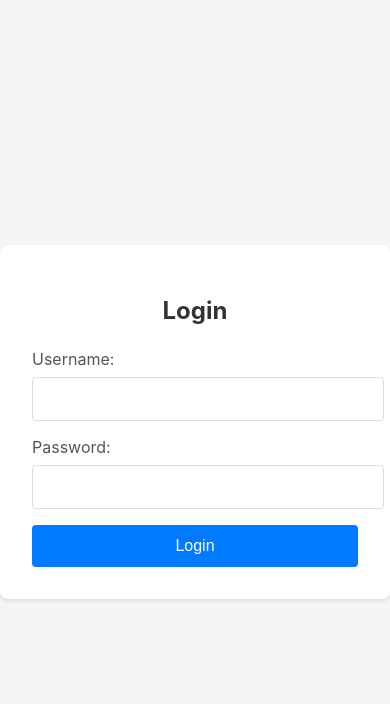
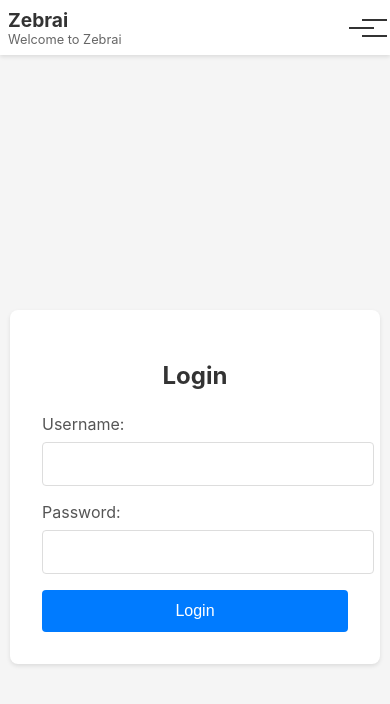
Before and after one commit to estainit/zebrai, a React (Create React App) app in the folder frontend/: page /login in a window 390 px wide. Shown: the top 704 px of the page. Built offline with nearby package versions, Linux system fonts and the light colour scheme.

Commit message:
nav bar and login

```diff
--- a/frontend/src/App.css
+++ b/frontend/src/App.css
@@ -1,9 +1,17 @@
 .App {
-  text-align: center;
   min-height: 100vh;
-  background-color: #f5f5f5;
   display: flex;
   flex-direction: column;
+  background-color: #f5f5f5;
+}
+
+.main-content {
+  flex: 1;
+  padding: 20px;
+  max-width: 1200px;
+  width: 100%;
+  margin: 0 auto;
+  box-sizing: border-box;
 }
 
 .App-header {
@@ -121,8 +129,12 @@ button:disabled {
   box-sizing: border-box;
 }
 
-/* Responsive Design */
+/* Responsive adjustments */
 @media (max-width: 768px) {
+  .main-content {
+    padding: 15px;
+  }
+
   .header-content {
     flex-direction: column;
     align-items: center;
@@ -145,6 +157,10 @@ button:disabled {
 }
 
 @media (max-width: 480px) {
+  .main-content {
+    padding: 10px;
+  }
+
   .App-header {
     padding: 10px;
   }
--- a/frontend/src/App.js
+++ b/frontend/src/App.js
@@ -1,8 +1,10 @@
 import React, { useState, useRef, useEffect } from 'react';
 import { v4 as uuidv4 } from 'uuid'; // Import uuid
+import { BrowserRouter as Router, Routes, Route, Navigate, useLocation } from 'react-router-dom';
+import { AuthProvider, useAuth } from './context/AuthContext';
 import Login from './components/Login';
 import TranscriptionList from './components/TranscriptionList';
-import { useAuth } from './context/AuthContext';
+import Navigation from './components/Navigation';
 import './App.css';
 
 // --- Configuration ---
@@ -46,12 +48,25 @@ const getIOSAudioSettings = () => {
   };
 };
 
-function App() {
+const PrivateRoute = ({ children }) => {
+  const { isLoggedIn } = useAuth();
+  const location = useLocation();
+
+  if (!isLoggedIn) {
+    // Redirect to login but save the attempted URL
+    return <Navigate to="/login" state={{ from: location }} replace />;
+  }
+
+  return children;
+};
+
+const AppContent = () => {
   const { isLoggedIn, authToken, username, logout, webSocketRef, handleSessionExpired } = useAuth();
   const [isRecording, setIsRecording] = useState(false);
   const [transcript, setTranscript] = useState('');
   const [error, setError] = useState('');
   const [recordingDuration, setRecordingDuration] = useState(0);
+  const location = useLocation();
 
   // Refs to hold instances that shouldn't trigger re-renders on change
   const mediaRecorderRef = useRef(null);
@@ -297,49 +312,48 @@ function App() {
     return `${hours.toString().padStart(2, '0')}:${minutes.toString().padStart(2, '0')}:${secs.toString().padStart(2, '0')}`;
   };
 
-  if (!isLoggedIn) {
-    return <Login />;
-  }
-
   return (
     <div className="App">
-      <header className="App-header">
-        <div className="header-content">
-          <h1>Real-time Transcription Assistant</h1>
-          <div className="user-info">
-            <span>Welcome, {username}</span>
-            <button onClick={logout} className="logout-button">Logout</button>
-          </div>
-        </div>
-        <button onClick={isRecording ? stopRecording : startRecording}>
-          {isRecording ? 'Stop Recording' : 'Start Recording'}
-        </button>
-        <p>Status: {isRecording ? 'Recording...' : 'Idle'}</p>
-        {isRecording && <p>Duration: {formatDuration(recordingDuration)}</p>}
-        {error && <p style={{ color: 'red' }}>Error: {error}</p>}
-        <div className="transcript-container">
-          <h2>Transcript:</h2>
-          <div className="transcript-text" style={{
-            whiteSpace: 'pre-wrap',
-            wordBreak: 'break-word',
-            maxHeight: '300px',
-            overflowY: 'auto',
-            padding: '10px',
-            border: '1px solid #ccc',
-            borderRadius: '4px',
-            backgroundColor: '#f9f9f9'
-          }}>
-            {transcript || '...'}
-          </div>
-        </div>
+      <Navigation />
+      <main className="main-content">
+        <Routes>
+          <Route
+            path="/login"
+            element={
+              isLoggedIn ? (
+                <Navigate to="/" replace />
+              ) : (
+                <Login />
+              )
+            }
+          />
+          <Route
+            path="/"
+            element={
+              <PrivateRoute>
+                <TranscriptionList />
+              </PrivateRoute>
+            }
+          />
+          <Route
+            path="*"
+            element={
+              <Navigate to={isLoggedIn ? "/" : "/login"} replace />
+            }
+          />
+        </Routes>
+      </main>
+    </div>
+  );
+};
 
-        {/* Add the TranscriptionList component */}
-        <div className="transcription-list-container">
-          <h2>Transcription History</h2>
-          <TranscriptionList credentials={authToken} />
-        </div>
-      </header>
-    </div>
+function App() {
+  return (
+    <Router>
+      <AuthProvider>
+        <AppContent />
+      </AuthProvider>
+    </Router>
   );
 }
 
--- /dev/null
+++ b/frontend/src/components/Navigation.css
@@ -0,0 +1,210 @@
+.navigation {
+    background-color: #ffffff;
+    box-shadow: 0 2px 4px rgba(0, 0, 0, 0.1);
+    position: sticky;
+    top: 0;
+    z-index: 1000;
+}
+
+.nav-container {
+    max-width: 1200px;
+    margin: 0 auto;
+    padding: 1rem;
+    display: flex;
+    justify-content: space-between;
+    align-items: center;
+}
+
+.nav-brand {
+    display: flex;
+    flex-direction: column;
+}
+
+.nav-brand h1 {
+    margin: 0;
+    font-size: 1.5rem;
+    color: #333;
+}
+
+.welcome-text {
+    margin: 0;
+    font-size: 0.9rem;
+    color: #666;
+}
+
+.nav-links {
+    display: flex;
+    align-items: center;
+    gap: 1rem;
+}
+
+.menu-item {
+    position: relative;
+}
+
+.menu-button {
+    background: none;
+    border: none;
+    padding: 0.5rem 1rem;
+    font-size: 1rem;
+    color: #333;
+    cursor: pointer;
+    transition: color 0.2s;
+}
+
+.menu-button:hover {
+    color: #007bff;
+}
+
+.submenu {
+    position: absolute;
+    top: 100%;
+    left: 0;
+    background-color: white;
+    box-shadow: 0 2px 4px rgba(0, 0, 0, 0.1);
+    border-radius: 4px;
+    padding: 0.5rem 0;
+    min-width: 200px;
+    display: none;
+}
+
+.menu-item:hover .submenu {
+    display: block;
+}
+
+.submenu a {
+    display: block;
+    padding: 0.5rem 1rem;
+    color: #333;
+    text-decoration: none;
+    transition: background-color 0.2s;
+}
+
+.submenu a:hover {
+    background-color: #f5f5f5;
+}
+
+.logout-button {
+    background-color: #dc3545;
+    color: white;
+    border: none;
+    padding: 0.5rem 1rem;
+    border-radius: 4px;
+    cursor: pointer;
+    transition: background-color 0.2s;
+}
+
+.logout-button:hover {
+    background-color: #c82333;
+}
+
+.mobile-menu-button {
+    display: none;
+    background: none;
+    border: none;
+    cursor: pointer;
+    padding: 0.5rem;
+}
+
+.menu-icon {
+    display: block;
+    width: 25px;
+    height: 2px;
+    background-color: #333;
+    position: relative;
+}
+
+.menu-icon::before,
+.menu-icon::after {
+    content: '';
+    position: absolute;
+    width: 25px;
+    height: 2px;
+    background-color: #333;
+    transition: transform 0.2s;
+}
+
+.menu-icon::before {
+    top: -8px;
+}
+
+.menu-icon::after {
+    bottom: -8px;
+}
+
+/* Responsive Design */
+@media (max-width: 768px) {
+    .nav-links {
+        position: fixed;
+        top: 0;
+        right: -100%;
+        height: 100vh;
+        width: 250px;
+        background-color: white;
+        flex-direction: column;
+        padding: 2rem;
+        transition: right 0.3s ease;
+        box-shadow: -2px 0 4px rgba(0, 0, 0, 0.1);
+    }
+
+    .nav-links.active {
+        right: 0;
+    }
+
+    .menu-item {
+        width: 100%;
+    }
+
+    .submenu {
+        position: static;
+        box-shadow: none;
+        width: 100%;
+        display: none;
+    }
+
+    .menu-item:hover .submenu {
+        display: none;
+    }
+
+    .menu-item.active .submenu {
+        display: block;
+    }
+
+    .mobile-menu-button {
+        display: block;
+    }
+
+    .mobile-menu-button.active .menu-icon::before {
+        transform: rotate(45deg);
+        top: 0;
+    }
+
+    .mobile-menu-button.active .menu-icon::after {
+        transform: rotate(-45deg);
+        bottom: 0;
+    }
+
+    .mobile-menu-button.active .menu-icon {
+        background-color: transparent;
+    }
+}
+
+@media (max-width: 480px) {
+    .nav-container {
+        padding: 0.5rem;
+    }
+
+    .nav-brand h1 {
+        font-size: 1.2rem;
+    }
+
+    .welcome-text {
+        font-size: 0.8rem;
+    }
+
+    .menu-button,
+    .logout-button {
+        padding: 0.4rem 0.8rem;
+        font-size: 0.9rem;
+    }
+}
--- /dev/null
+++ b/frontend/src/components/Navigation.js
@@ -0,0 +1,82 @@
+import React, { useState } from 'react';
+import { useAuth } from '../context/AuthContext';
+import './Navigation.css';
+
+const Navigation = () => {
+    const { isLoggedIn, username, logout } = useAuth();
+    const [isMenuOpen, setIsMenuOpen] = useState(false);
+    const [activeMenu, setActiveMenu] = useState(null);
+
+    const toggleMenu = () => {
+        setIsMenuOpen(!isMenuOpen);
+    };
+
+    const handleMenuClick = (menu) => {
+        setActiveMenu(activeMenu === menu ? null : menu);
+    };
+
+    return (
+        <nav className="navigation">
+            <div className="nav-container">
+                <div className="nav-brand">
+                    <h1>Zebrai</h1>
+                    <p className="welcome-text">
+                        {isLoggedIn ? `Welcome, ${username}!` : 'Welcome to Zebrai'}
+                    </p>
+                </div>
+
+                <div className={`nav-links ${isMenuOpen ? 'active' : ''}`}>
+                    {isLoggedIn && (
+                        <>
+                            <div className="menu-item">
+                                <button
+                                    className="menu-button"
+                                    onClick={() => handleMenuClick('menu1')}
+                                >
+                                    Menu 1
+                                </button>
+                                {activeMenu === 'menu1' && (
+                                    <div className="submenu">
+                                        <a href="#">Submenu 1.1</a>
+                                        <a href="#">Submenu 1.2</a>
+                                        <a href="#">Submenu 1.3</a>
+                                    </div>
+                                )}
+                            </div>
+
+                            <div className="menu-item">
+                                <button
+                                    className="menu-button"
+                                    onClick={() => handleMenuClick('menu2')}
+                                >
+                                    Menu 2
+                                </button>
+                                {activeMenu === 'menu2' && (
+                                    <div className="submenu">
+                                        <a href="#">Submenu 2.1</a>
+                                        <a href="#">Submenu 2.2</a>
+                                        <a href="#">Submenu 2.3</a>
+                                    </div>
+                                )}
+                            </div>
+
+                            <button className="logout-button" onClick={logout}>
+                                Logout
+                            </button>
+                        </>
+                    )}
+                </div>
+
+                <button
+                    className="mobile-menu-button"
+                    onClick={toggleMenu}
+                    aria-label="Toggle menu"
+                >
+                    <span className="menu-icon"></span>
+                </button>
+            </div>
+        </nav>
+    );
+};
+
+export default Navigation;
```
